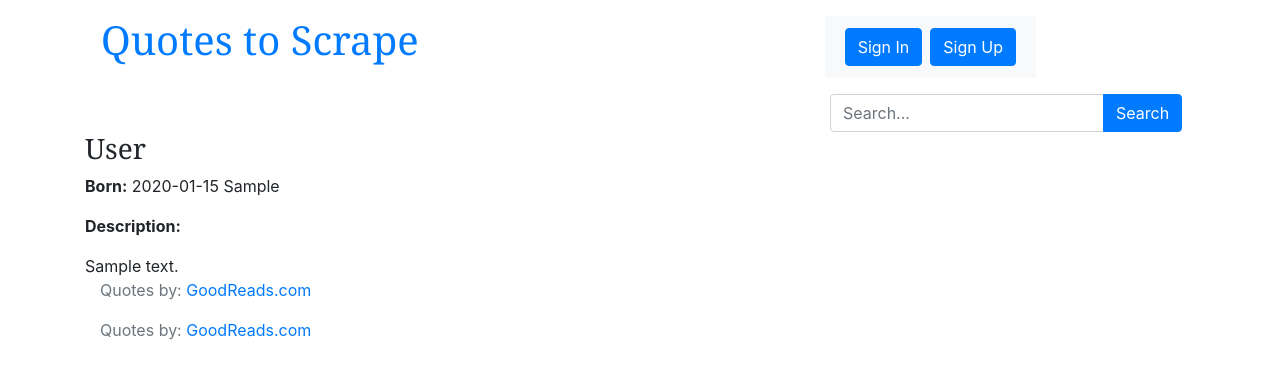
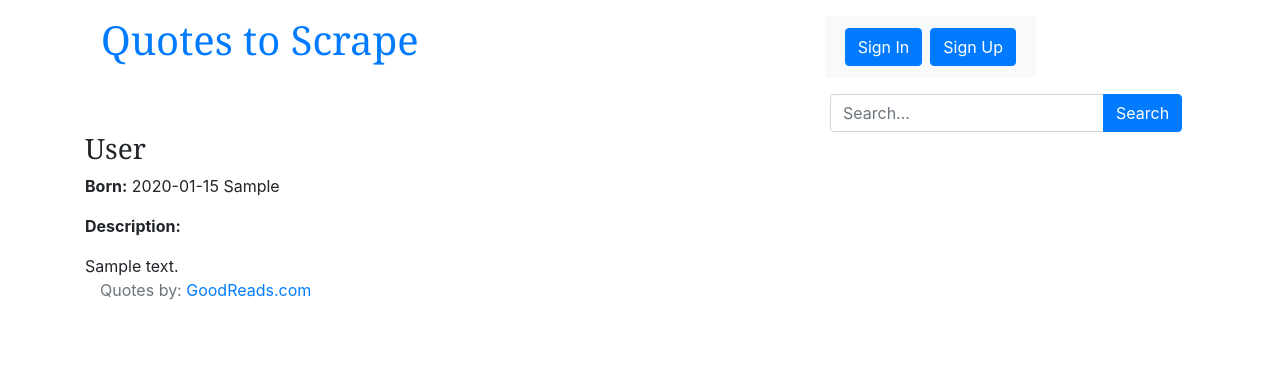
Before and after one commit to sergiokapone/goit_python_web_hw10, a Django app: a page that uses hw10/quotes/templates/quotes/author_page.html in a window 1280 px wide. Shown: the top 379 px of the page. Run offline with Django 4.2, Linux system fonts and the light colour scheme; tables that the repository leaves empty hold one stand-in row (values such as "Sample post"); some libraries are stand-ins or nearby versions.

Commit message:
refactor quotes views.py

```diff
--- a/hw10/quotes/templates/quotes/author_page.html
+++ b/hw10/quotes/templates/quotes/author_page.html
@@ -11,11 +11,4 @@
   <div class="author-description">{{ author.description }}</div>
 </div>
 
-<footer class="footer">
-  <div class="container">
-    <p class="text-muted">
-      Quotes by: <a href="https://www.goodreads.com/quotes">GoodReads.com</a>
-    </p>
-  </div>
-</footer>
 {% endblock %}
--- a/hw10/quotes/views.py
+++ b/hw10/quotes/views.py
@@ -32,44 +32,10 @@ functional_menu = [
     {"title": "Fill Base", "url_name": "quotes:fill_base"},
 ]
 
-def main(request, page=1):
-
-    quotes = Quote.objects.all()
-
+def get_quotes(request, queryset, page, page_type, query=None, tag_name=None):
     per_page = 10
-
-    paginator = Paginator(quotes, per_page)
+    paginator = Paginator(queryset, per_page)
     quotes_on_page = paginator.get_page(page)
-
-    top_tags = get_top_tags()
-
-    context = {
-        "top_tags": top_tags,
-        "quotes": quotes_on_page,
-        "functional_menu": functional_menu,
-        "page_type": "quotes"
-    }
-
-    return render(
-        request,
-        "quotes/index.html",
-        context,
-    )
-
-
-def searched_results(request, query=None, page=1):
-    query = request.GET.get("search_query")  or query
-    quotes = Quote.objects.filter(
-        Q(quote__icontains=query) |
-        Q(tags__name__icontains=query) |
-        Q(author__fullname__icontains=query)
-    ).distinct()
-
-    per_page = 10
-
-    paginator = Paginator(quotes, per_page)
-    quotes_on_page = paginator.get_page(page)
-
     top_tags = get_top_tags()
 
     context = {
@@ -77,34 +43,33 @@ def searched_results(request, query=None, page=1):
         "top_tags": top_tags,
         "quotes": quotes_on_page,
         "functional_menu": functional_menu,
-        "page_type": "search"
+        "page_type": page_type,
+        "tag_name": tag_name
     }
-
-    return render(request, 'quotes/index.html', context)
+    if tag_name:
+        tag = Tag.objects.get(name=tag_name)
+        context.update({"tag": tag})
+    return render(request, "quotes/index.html", context)
 
 
+def main(request, page=1):
+    quotes = Quote.objects.all()
+    return get_quotes(request, quotes, page, "quotes")
+
+
+def searched_results(request, query=None, page=1):
+    query = request.GET.get("search_query") or query
+    quotes = Quote.objects.filter(
+        Q(quote__icontains=query) |
+        Q(tags__name__icontains=query) |
+        Q(author__fullname__icontains=query)
+    ).distinct()
+    return get_quotes(request, quotes, page, "search", query=query)
 
 def quotes_by_tag(request, tag_name, page=1):
     tag = Tag.objects.get(name=tag_name)
     quotes = Quote.objects.filter(tags=tag)
-
-    per_page = 10
-    paginator = Paginator(quotes, per_page)
-    quotes_on_page = paginator.page(page)
-
-    top_tags = get_top_tags()
-    context={"quotes": quotes_on_page,
-             "tag": tag,
-             "top_tags": top_tags,
-             "functional_menu": functional_menu,
-             "page_type": "tags"
-             }
-
-    return render(
-        request,
-        "quotes/index.html",
-        context,
-    )
+    return get_quotes(request, quotes, page, "tags", tag_name=tag_name)
 
 
 def author_page(request, author_slug):
```
